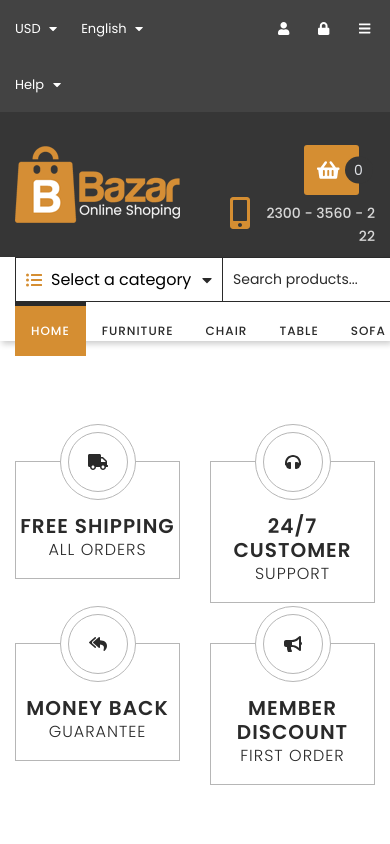
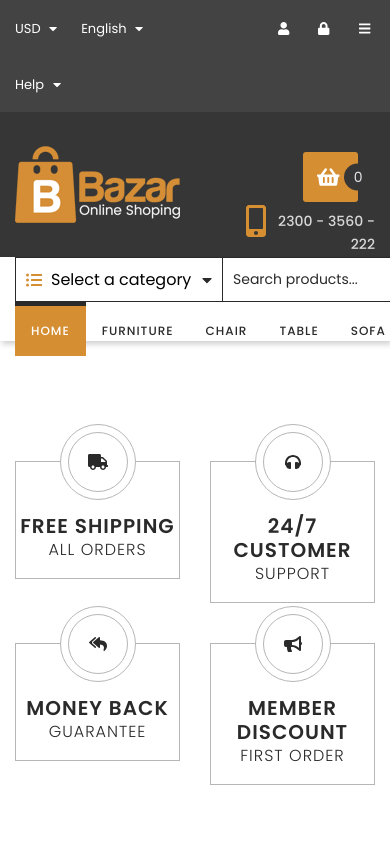
Before and after one commit to matwjablonski/wdp-2312-01, a React (Create React App) app: page / in a window 390 px wide. Shown: the top 844 px of the page. Built offline with nearby package versions, Linux system fonts and the light colour scheme.

Commit message:
finished styling elements in CompanyClaim

```diff
--- a/src/components/layout/CompanyClaim/CompanyClaim.module.scss
+++ b/src/components/layout/CompanyClaim/CompanyClaim.module.scss
@@ -25,38 +25,42 @@
       top: 110%;
       position: sticky;
       height: 40%;
+      padding: 3%;
+      margin-bottom: 1%;
     }
     .logo {
       position: absolute;
       width: 50%;
     }
     .cart {
-      top: -10%;
+      top: -5%;
       right: 0;
     }
   }
 
   .phoneNumber {
+    padding-top: 2%;
     p {
       margin: 0;
       font-size: 17px;
-      line-height: 42px;
+      line-height: 35px;
       color: $companyClaim-phone-text;
       font-weight: 500;
 
       @media (max-width: 413px) {
+        padding-top: 2%;
         font-size: 14px;
         line-height: 14px;
-        line-break: anywhere;
         text-align: right;
+        line-break: normal;
       }
 
       .icon {
         font-size: 32px;
         color: $companyClaim-cartIcon;
         vertical-align: middle;
-        margin-top: -3px;
-        margin-right: 0.8rem;
+        margin-top: -2px;
+        margin-right: 0.5rem;
         margin-left: 0.8rem;
       }
     }
```
